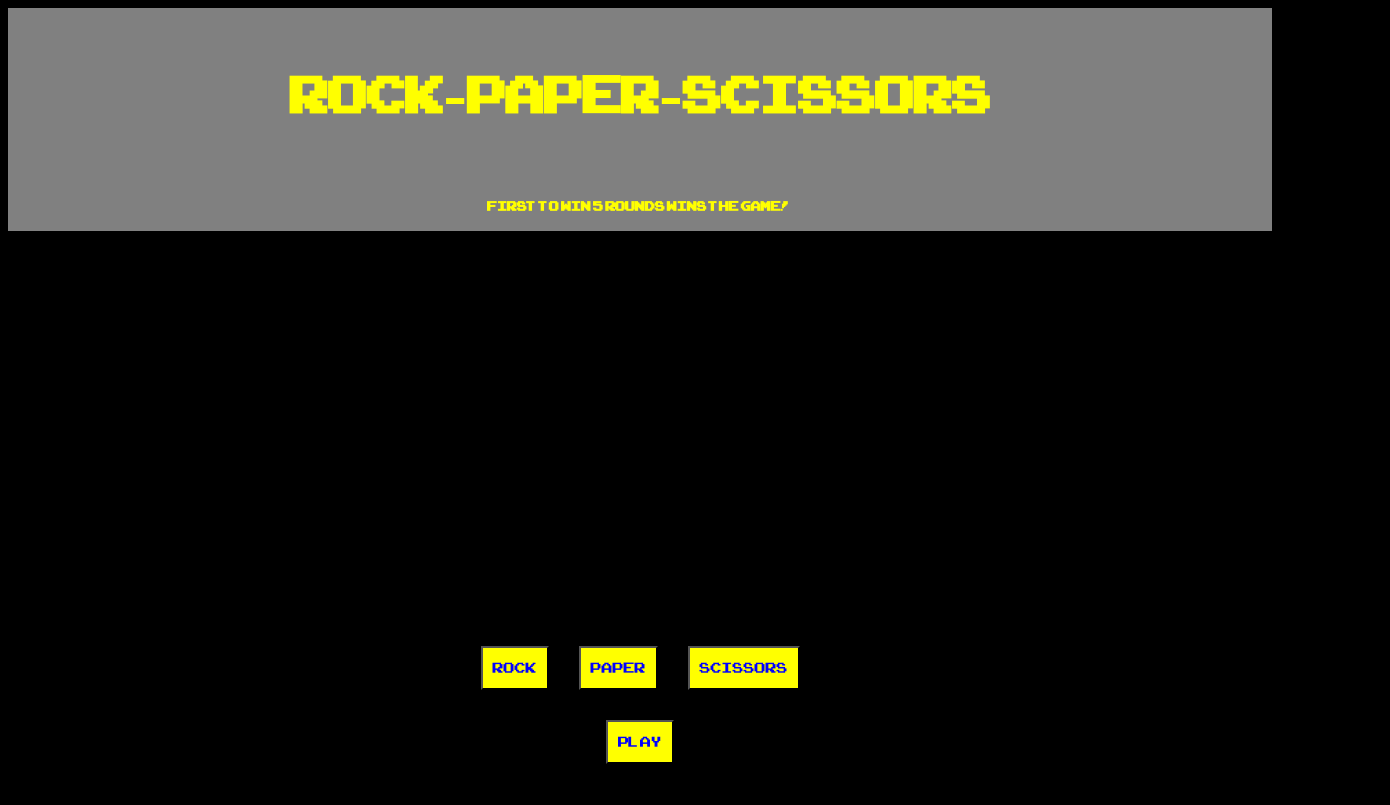
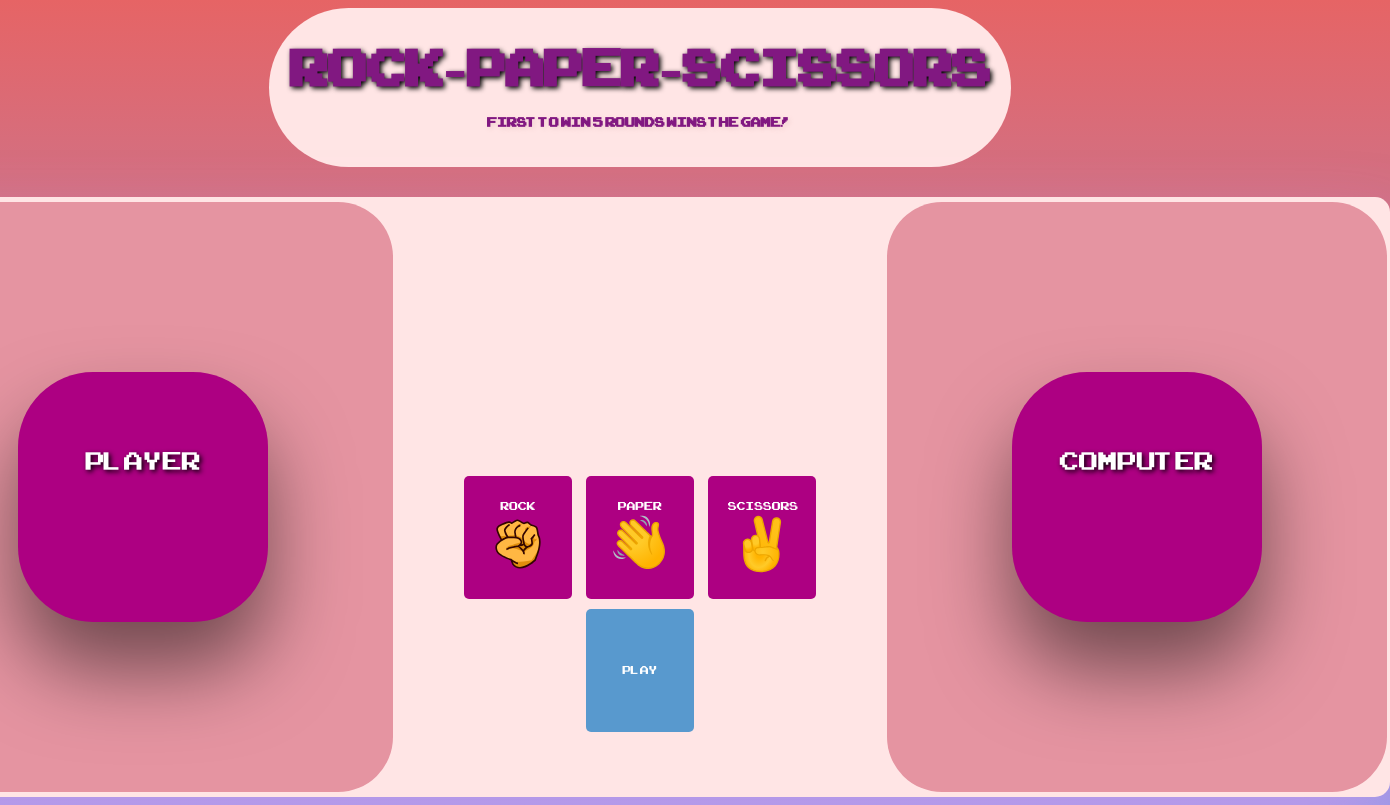
Before and after one commit to AJAHN1999/rock-paper-scissors, a plain HTML site: page index.html in a window 1280 px wide. Shown: the whole page, 1390 px wide, since content can reach past the window. Drawn offline with Linux system fonts and the light colour scheme; files whose address does not match are found by name.

Commit message:
made some CSS changes to make to look a bit more appealing

```diff
--- a/index.html
+++ b/index.html
@@ -1,43 +1,55 @@
 <!DOCTYPE html>
 <html lang="en">
+
 <head>
     <meta charset="UTF-8">
     <meta name="viewport" content="width=device-width, initial-scale=1.0">
-    <script src = "rps.js" defer></script>
+    <script src="rps.js" defer></script>
     <title>Rock-Paper-Scissors</title>
-    <link rel = "stylesheet" href = "./rps.css">
+    <link rel="stylesheet" href="./rps.css">
 </head>
+
 <body>
     <div class="heading">
         <h1>Rock-Paper-Scissors</h1>
-        <h2 style="font-size: 18px;">First  to  win  5  rounds wins the game!</h2>    </div>
-    <div>
-        <p class="rpsPrompt"></p>
+        <h2 style="font-size: 18px;">First to win 5 rounds wins the game!</h2>
     </div>
-    <div class = 'computerChoice'>
-        <p id="computerOption"></p>
-    </div>
-    <div class = 'playerChoice'>
+    <div class = "body">
+        <div class="body1">
+            <div class='playerChoice'>
+                <p>Player</p>
                 <p id="playerOption"></p>
             </div>
-    <div>
+        </div>
+        <div class="body2">
+            <div class= "promptKeeper">
+                <p class="rpsPrompt"></p>
                 <p class="scoreKeeper"></p>
-    </div>
-    <div class = "MessageContainer">
                 <p id="message"><p>
             </div>
             <div class="buttonsContainer">
                 <div class="playableButtons">
-            <button class = 'rockButton' value="3">rock</button>
-            <button class = 'paperButton' value ='1'>Paper</button>
-            <button class = 'scissorsButton' value="'2">Scissors</button>
+                    <button class='rockButton' value="3">Rock<img class = "image-icon"src="./fist.svg"/></button>
+                    <button class='paperButton' value='1'>paper<img class = "image-icon"src= "./waving-hand.svg"/></button>
+                    <button class='scissorsButton' value="'2">scissors<img class = "image-icon" src="./victory-hand.svg"/></button>
                 </div>
-        <div id = 'playButtonContainer'>
-            <button class= 'playButton'>Play</button>
+                <div id='playButtonContainer'>
+                    <button class='playButton'>Play</button>
+                </div>
+            </div>
+        </div>
+        <div class="body3">
+            <div class="computerChoice">
+                <p>Computer</p>
+                <p id="computerOption"></p>
+            </div>
+
         </div>
     </div>
 
 
 
+
 </body>
+
 </html>
--- a/rps.css
+++ b/rps.css
@@ -1,58 +1,196 @@
 @font-face {
     font-family: 'ARCADECLASSIC';
     src: url('/home/ajahn/repos/rock-paper-scissors/ARCADECLASSIC.TTF') format('truetype');
-  }
-
-body{
-    background-color: black;
 }
 
-.heading{
+body {
+    background: linear-gradient(#e66465, #9198e5);
+    display: flex;
+    justify-content: center;
+    flex-direction: column;
+    align-items: center;
+    gap:30px;
+
+}
+
+
+.body{
+   background-color: #ffe5e5;
+   border-radius: 15px;
+   display: flex;
+   /* flex-direction: column; */
+   align-items: center;
+   justify-content: space-around;
+   height: 600px;
+   width:1500px;
+   box-shadow: 0 3rem 5rem rgba(226, 155, 240, 0.5);
+
+}
+
+.body1,.body3{
     display:flex;
     justify-content: center;
-    color: yellow;
+    align-items:center ;
+    width: 500px;
+    height: 590px;
+    border-radius: 55px;
+    background-color: rgb(229, 148, 161);
+}
+.body2{
+    height: 590px;
+    width: 480px;
+}
+.promptKeeper{
+    text-align: center;
+    width: 480px;
+    height: 184px;
+    margin-bottom: 10px;
+}
+
+.heading {
+    display: flex;
+    justify-content: center;
     font-size: 35px;
     font-family: "ARCADECLASSIC";
     flex-direction: column;
     align-items: center;
-    background: gray;
+    text-align: center;
+    padding: 20px;
+    background: #ffe5e5;
+    /* color: #131212; */
+    border-radius: 105px;
+
+}
+h1 {
+    margin: 0;
+    font-size: 2em;
+    color: rgb(129, 24, 129);
+    text-shadow: 2px 2px 5px black;
+}
+
+h2 {
+    margin-top: 5px;
+    font-size: 1.2em;
+    color: #131414;
+    color: rgb(129, 24, 129);
+    text-shadow: 2px 2px 5px rgb(240, 209, 209);
+}
+
+button {
+    padding: 10px 20px;
+    font-size: 16px;
+    margin: 5px;
+    cursor: pointer;
+    background: rgb(173, 0, 130);
+    color: white;
+    border: none;
+    border-radius: 5px;
+    width: 108px;
+    height: 123px;
+    font-family: "ARCADECLASSIC";
+}
+.image-icon{
+    height: 60px;
+    width: 60px;
+}
+
+button:hover {
+    background: #9d45a0;
+}
+
+.playButton {
+    background: #5899ce; /* Blue background color for play button */
+}
+
+.computerChoice, .playerChoice {
+    display: flex;
+    justify-content: center;
+    align-items:center ;
+    text-align: center;
+    flex-direction: column;
+    margin: 10px 0;
+    background-color: rgb(173, 0, 130);
+    border-radius: 75px;
+    box-shadow: 0 3rem 5rem rgba(0, 0, 0, 0.5);
+    width: 250px;
+    height: 250px;
+    color: rgb(255, 255, 255);
+    text-shadow: 2px 2px 5px black;
 
 }
 
-
-.playableButtons{
-    display:flex;
-    gap: 30px;
-    justify-content: center;
-
+#computerOption, #playerOption {
+    font-size: 35px;
+    font-weight: bold;
 }
 
-.buttonsContainer{
+.buttonsContainer {
+    margin-top: 50px;
+    display: flex;
+    justify-content: center;
+    align-items:center;
+    flex-direction: column;
+}
+
+
+/* .scoreKeeper {
+    text-align: center;
+    font-size: 1.2em;
+    margin: 10px 0;
+    color: rgb(255, 255, 255);
+    text-shadow: 2px 2px 5px black;
+}
+
+.MessageContainer {
+    text-align: center;
+    margin: 20px 0;
+    color: rgb(255, 255, 255);
+    text-shadow: 2px 2px 5px black;
+}
+#message {
+    font-size: 1.5em;
+    color: rgb(255, 255, 255);
+    text-shadow: 2px 2px 5px black;
+}
+
+
+
+.buttonsContainer {
     display: flex;
     flex-direction: column;
-    gap:20px;
+    gap: 20px;
     align-items: center;
 }
 
-#playButtonContainer,.rpsPrompt,.computerChoice,.playerChoice,#message,.scoreKeeper{
+#playButtonContainer,
+.rpsPrompt,
+.computerChoice,
+.playerChoice,
+#message,
+.scoreKeeper {
     padding: 10px;
     display: flex;
     justify-content: center;
 }
 
 
-.rockButton,.paperButton,.scissorsButton,.playButton{
-    background-color: yellow;
-    color:blue;
+.rockButton,
+.paperButton,
+.scissorsButton,
+.playButton {
     font-family: 'ARCADECLASSIC';
-    padding:10px;
-    box-shadow: 0 8px 16px 0 rgba(0,0,0,0.2), 0 6px 20px 0 rgba(0,0,0,0.19);
+    padding: 10px;
     font-size: 20px;
-    gap:5px;
-}
+    gap: 5px;
+    border-radius: 20px;
+} */
 
-.computerChoice,.rpsPrompt,.playerChoice,#message,.scoreKeeper{
-    color: yellow;
+.computerChoice,
+.rpsPrompt,
+.playerChoice,
+#message,
+.scoreKeeper {
+     /*color: yellow;  */
     font-size: 35px;
     font-family: "ARCADECLASSIC";
 
```
Also changed, not shown: rps.js (+82 -57 lines), fist.svg (added), victory-hand.svg (added), waving-hand.svg (added). Lines whose indentation alone changed are shown as unchanged.
